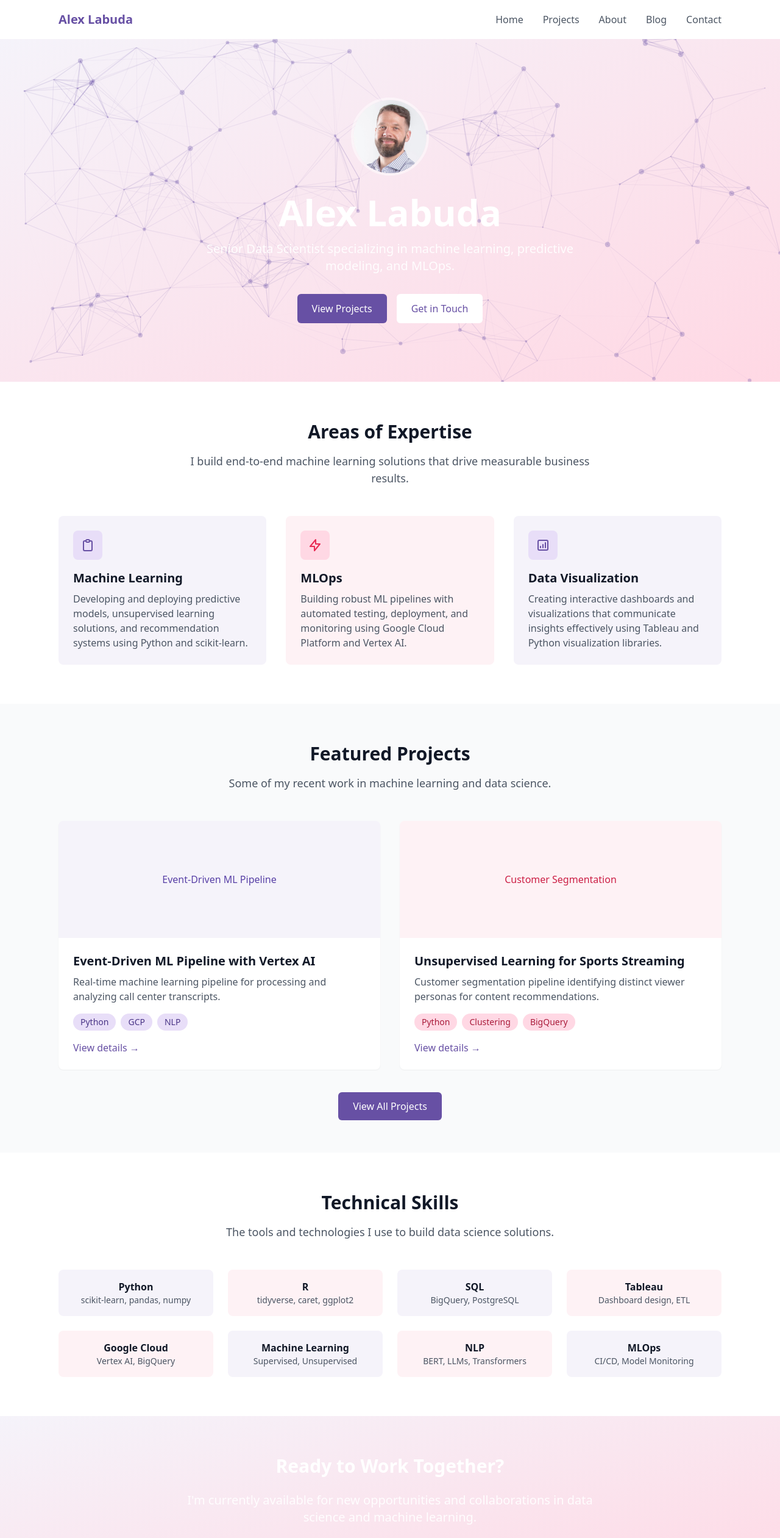
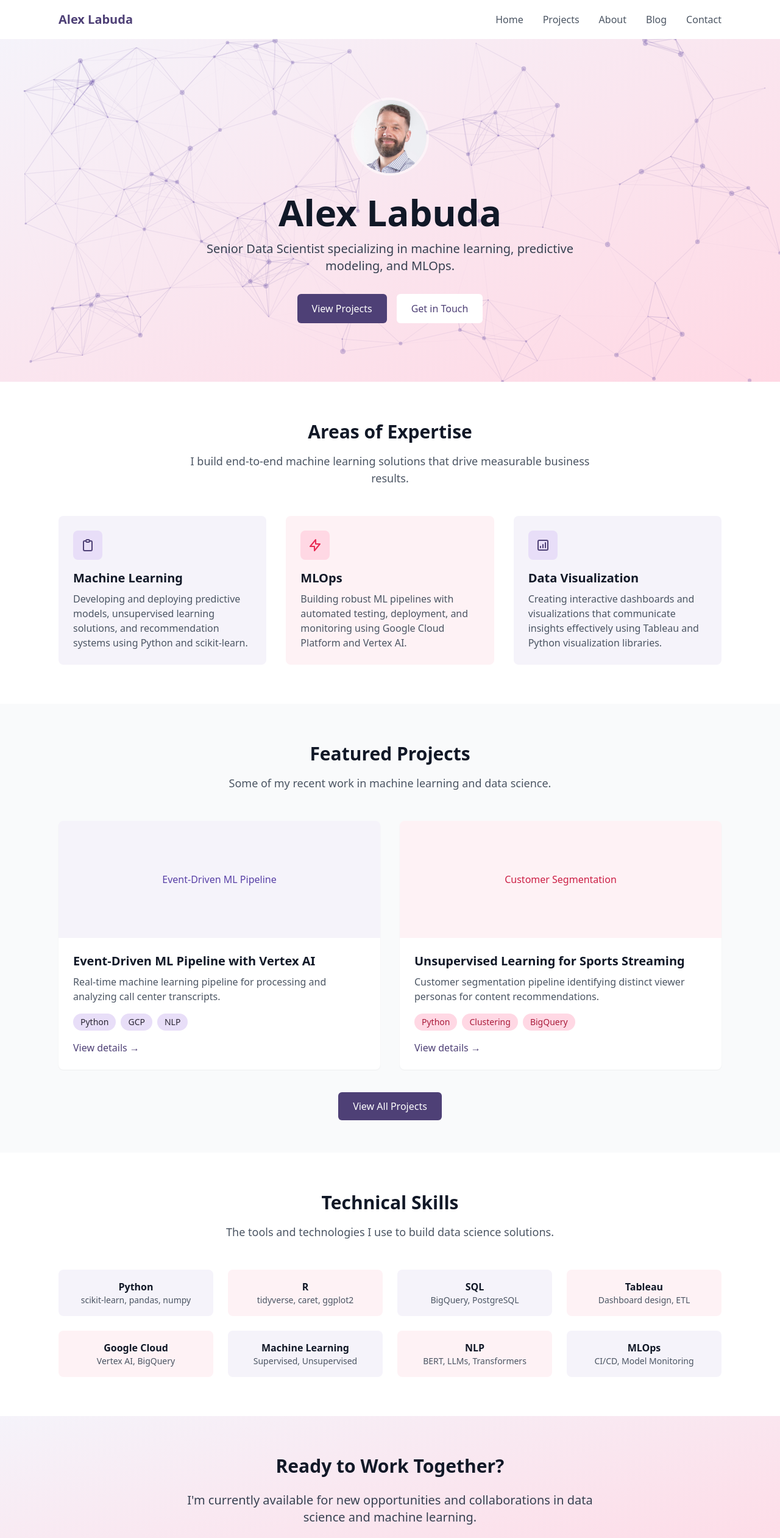
Before and after one commit to alexlabuda/portfolio-website, a Next.js app: page / in a window 1280 px wide. Shown: the top 2522 px of the page at 61% size. Built offline with nearby package versions, Linux system fonts and the light colour scheme.

Commit message:
Update global styles and page components for improved accessibility and visual consistency. Adjust color palette in globals.css for better contrast, modify text colors in the homepage and blog sections, and replace headshot image in the about page to enhance the overall design and user experience.

```diff
--- a/src/app/about/page.tsx
+++ b/src/app/about/page.tsx
@@ -15,7 +15,7 @@ export default function AboutPage() {
           <div className="lg:w-1/3">
             <div className="aspect-w-3 aspect-h-4 rounded-lg overflow-hidden bg-gray-100 mb-8">
               <Image
-                src={getAssetPath('/images/headshot-portfolio.jpeg')}
+                src={getAssetPath('/images/alex-labuda-portrait.jpg')}
                 alt="Alex Labuda"
                 width={600}
                 height={800}
--- a/src/app/blog/page.tsx
+++ b/src/app/blog/page.tsx
@@ -289,8 +289,8 @@ export default function BlogPage() {
 
         {/* Newsletter Signup */}
         <div className="mt-16 bg-gradient-primary rounded-2xl p-8 text-center">
-          <h2 className="text-2xl font-bold text-white mb-4">Subscribe to my newsletter</h2>
-          <p className="text-white/90 max-w-2xl mx-auto mb-6">
+          <h2 className="text-2xl font-bold text-gray-900 mb-4">Subscribe to my newsletter</h2>
+          <p className="text-gray-700 max-w-2xl mx-auto mb-6">
             Get the latest data science articles, tutorials, and insights delivered directly to your inbox.
             No spam, unsubscribe anytime.
           </p>
--- a/src/app/globals.css
+++ b/src/app/globals.css
@@ -14,9 +14,9 @@
   --color-primary-300: #b197fc;
   --color-primary-400: #9775fa;
   --color-primary-500: #7c5cfa;
-  --color-primary-600: #6750a4; /* Deep Purple - Primary */
+  --color-primary-600: #4e4076; /* Deep Purple - Primary */
   --color-primary-700: #5840a6;
-  --color-primary-800: #4a3687;
+  --color-primary-800: #2a2634;
   --color-primary-900: #3a2c68;
   --color-primary-950: #251a42;
 
--- a/src/app/page.tsx
+++ b/src/app/page.tsx
@@ -19,10 +19,10 @@ export default function Home() {
               priority
             />
           </div>
-          <h1 className="text-4xl font-bold text-white sm:text-5xl lg:text-6xl">
+          <h1 className="text-4xl font-bold text-gray-900 sm:text-5xl lg:text-6xl">
             Alex Labuda
           </h1>
-          <p className="mt-4 text-xl text-white/90 max-w-2xl mx-auto">
+          <p className="mt-4 text-xl text-gray-700 max-w-2xl mx-auto">
             Senior Data Scientist specializing in machine learning, predictive modeling, and MLOps.
           </p>
           <div className="mt-8 flex flex-wrap justify-center gap-4">
@@ -214,8 +214,8 @@ export default function Home() {
       {/* CTA Section */}
       <section className="py-16 bg-gradient-primary">
         <div className="max-w-6xl mx-auto px-4 sm:px-6 lg:px-8 text-center">
-          <h2 className="text-3xl font-bold text-white mb-6">Ready to Work Together?</h2>
-          <p className="text-xl text-white/90 max-w-2xl mx-auto mb-8">
+          <h2 className="text-3xl font-bold text-gray-900 mb-6">Ready to Work Together?</h2>
+          <p className="text-xl text-gray-700 max-w-2xl mx-auto mb-8">
             I'm currently available for new opportunities and collaborations
             in data science and machine learning.
           </p>
```
